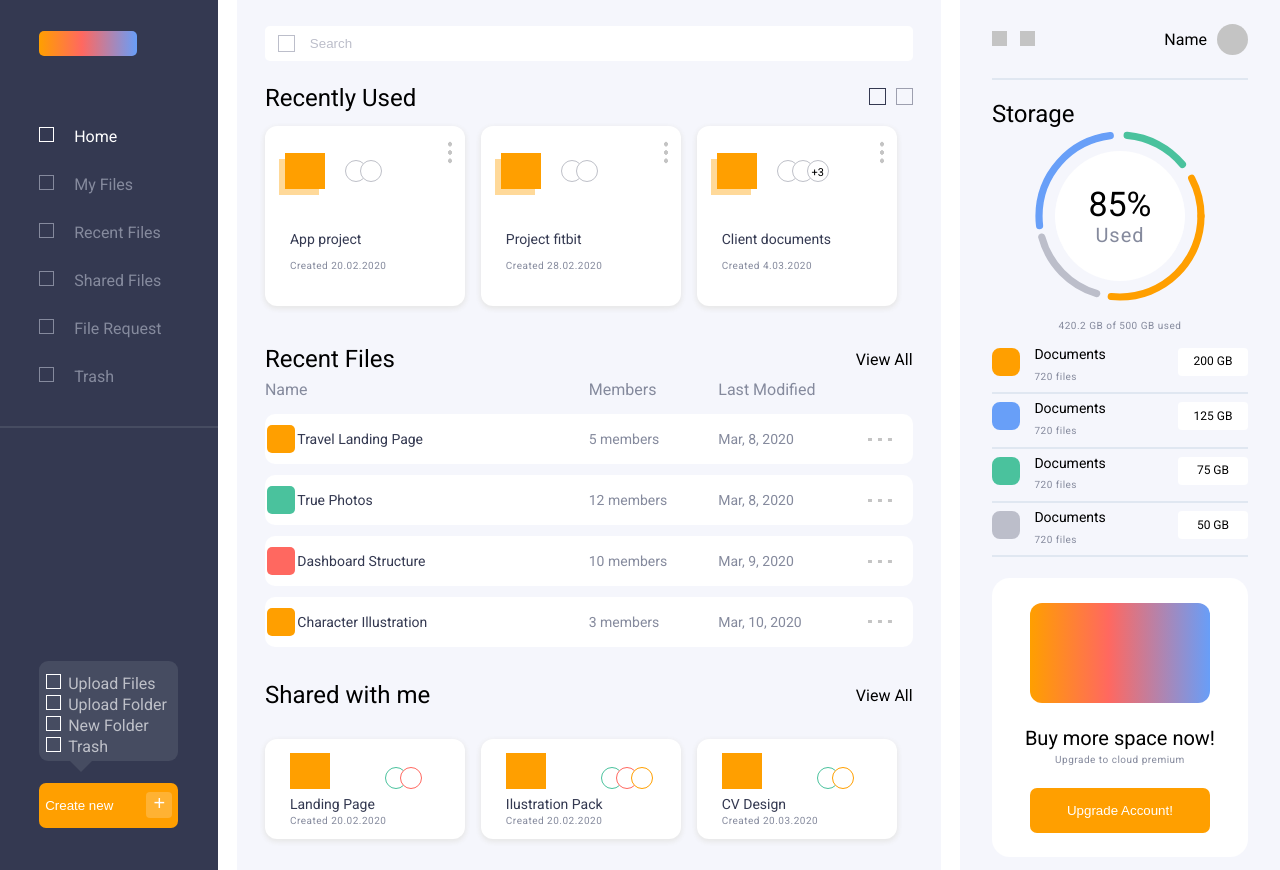
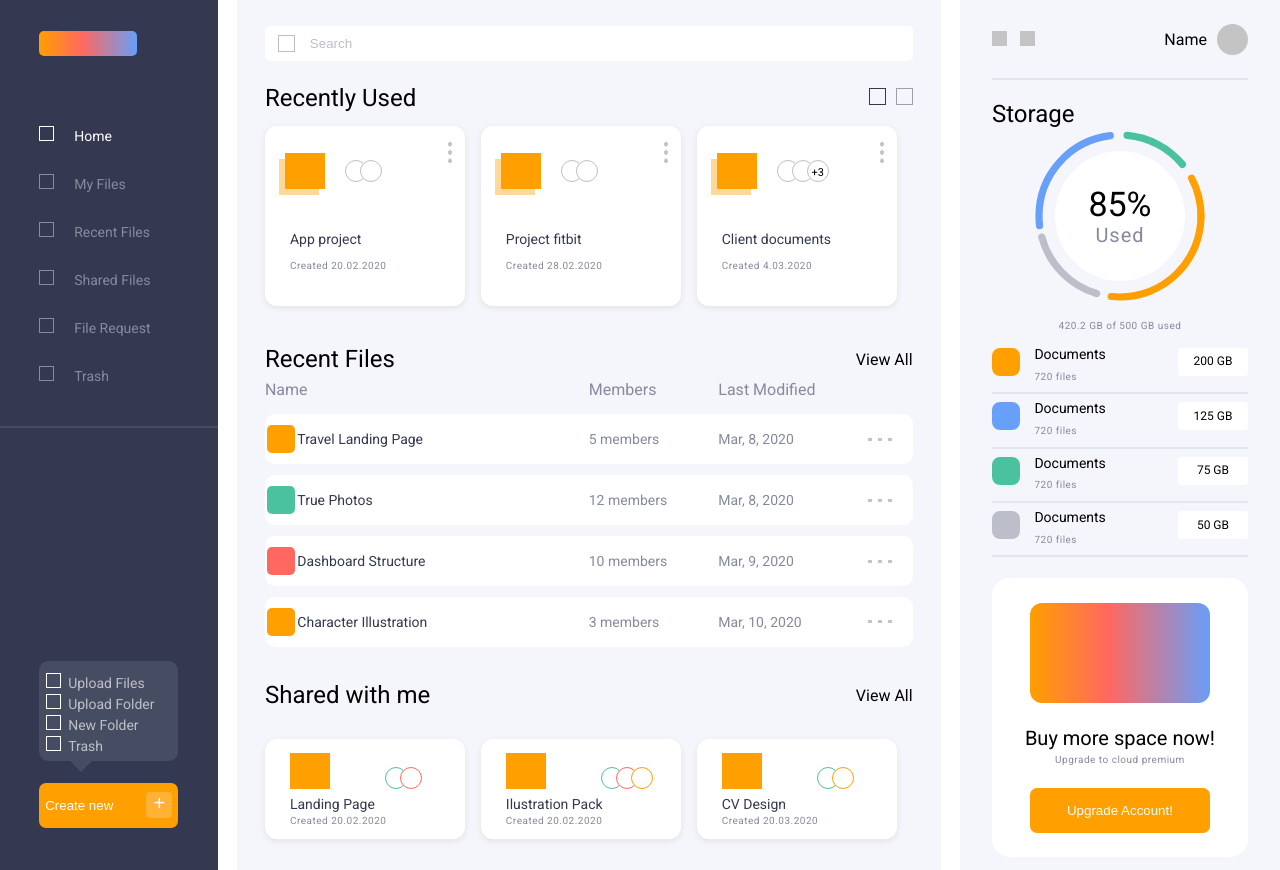
Before and after one commit to IamContrerasA/CSS-Challenge, a React (Create React App) app: page / in a window 1280 px wide. Built offline with nearby package versions, Linux system fonts and the light colour scheme.

Commit message:
set same size of letters in left sidebar

```diff
--- a/src/components/StyleComponents/optionsBottom.js
+++ b/src/components/StyleComponents/optionsBottom.js
@@ -12,7 +12,7 @@ export const OptionsBottomStyle = styled(OptionsBottom)`
   height: 10px;
   margin-left: 7px;
   margin-top: 11px;
-  font-size: 16px;
+  font-size: 14px;
   color: #BEC0C8;
 
   .square {
--- a/src/components/StyleComponents/optionsTop.js
+++ b/src/components/StyleComponents/optionsTop.js
@@ -13,7 +13,7 @@ export const OptionsTopStyle = styled(OptionsTop)`
   height: 10px;
   margin-left: ${props => props.isSelected === 'true' ? "0" : "18"}%;
   margin-top: 38px;
-  font-size: 16px;
+  font-size: 14px;
   color: ${props => props.isSelected === 'true' ? "#FFFFFF" : "#858A9D"};
 
   .square {
```
